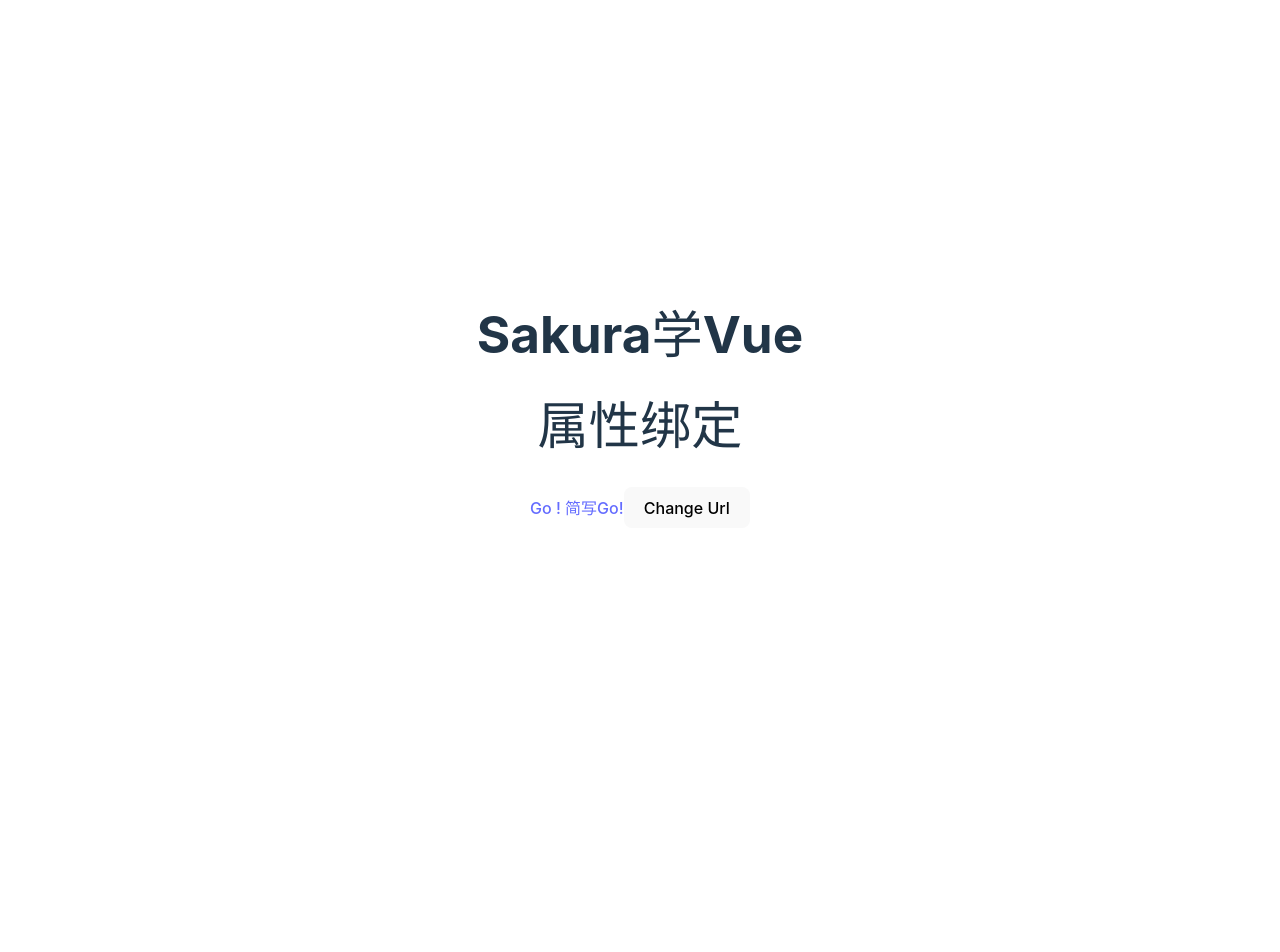
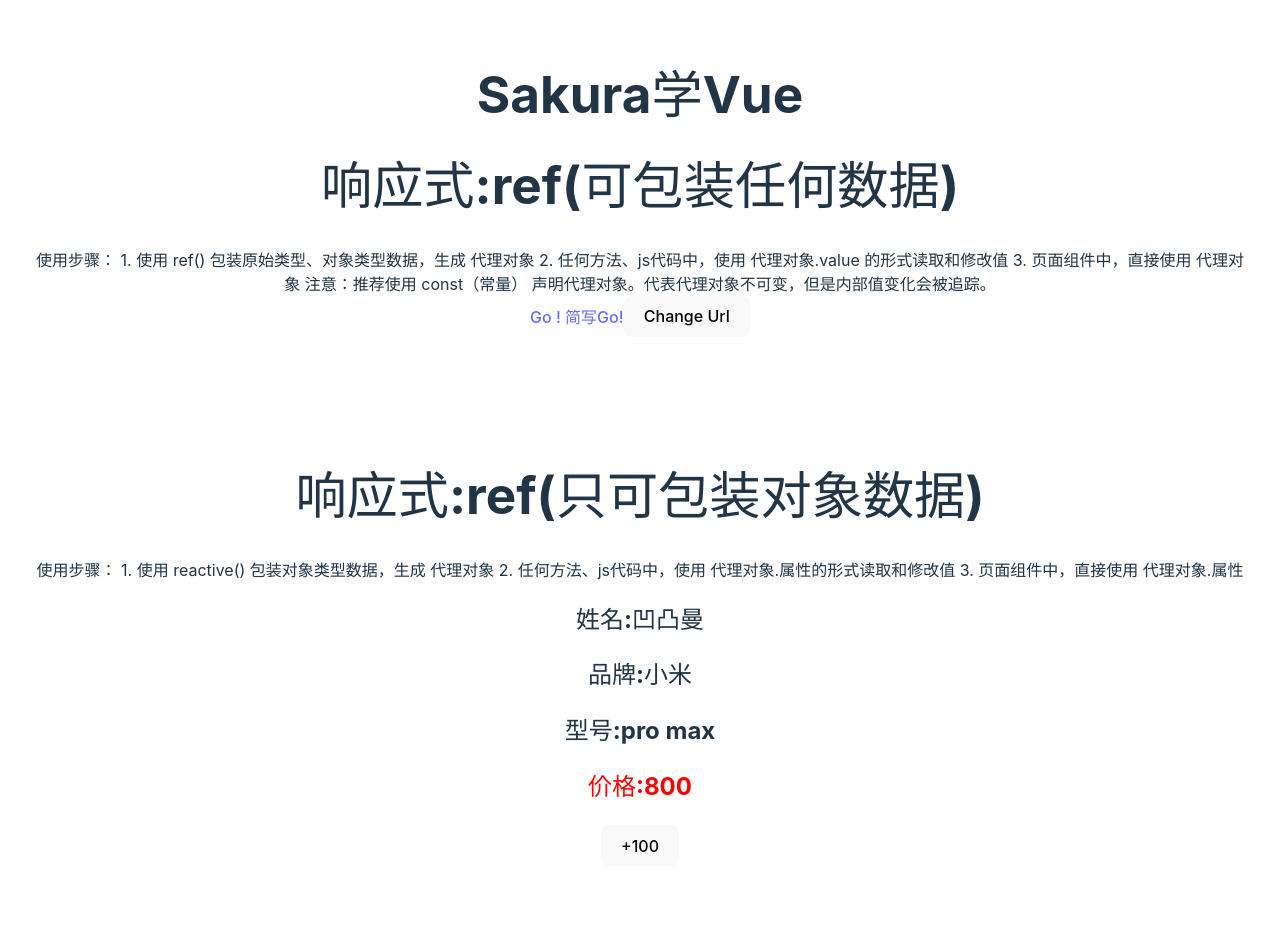
Before and after one commit to yzhisheng/4hLearnFrontEnd, a Vue app in the folder Vue3/vue-demo/: page / in a window 1280 px wide. Shown: the top 952 px of the page. Before the commit the page ends 800 px from the top, so only its background shows below. Built offline with nearby package versions, Linux system fonts and the light colour scheme.

Commit message:
响应式ref()和reactive()

```diff
--- a/Vue3/vue-demo/src/App.vue
+++ b/Vue3/vue-demo/src/App.vue
@@ -2,13 +2,15 @@
 import ChaZhi from './components/1.插值表达式.vue'
 import ZhiLing from './components/2.指令.vue'
 import BangDing from './components/3.属性绑定.vue'
+import Xiangying from './components/4.响应式.vue'
 </script>
 
 <template>
   <h1>Sakura学Vue</h1>
   <!-- <ChaZhi /> -->
   <!-- <ZhiLing /> -->
-  <BangDing />
+  <!-- <BangDing /> -->
+  <Xiangying />
 </template>
 
 <style scoped></style>
--- /dev/null
+++ b/Vue3/vue-demo/src/components/4.响应式.vue
@@ -0,0 +1,74 @@
+<script setup>
+import { reactive, ref } from 'vue';
+
+
+let name = '凹凸曼'
+
+const car = reactive({
+    brand: '小米',
+    version: 'pro max',
+    price: 800
+})
+
+let msg = `<p style='color: red'> hello world!</p>`
+
+const url = ref("https://www.baidu.com")
+
+function changeUrl() {
+    url.value = "https://www.4399.com"
+    alert('url已修改为:' + url.value)
+}
+
+function addPrice() {
+    car.price += 100;
+}
+</script>
+
+
+<template>
+    <!-- 使用步骤：
+    1. 使用 ref() 包装原始类型、对象类型数据，生成 代理对象
+    2. 任何方法、js代码中，使用 代理对象.value 的形式读取和修改值
+    3. 页面组件中，直接使用 代理对象
+    注意：推荐使用 const（常量） 声明代理对象。代表代理对象不可变，但是内部值变化会被追踪。 -->
+    <h1>响应式:ref(可包装任何数据)</h1>
+    <div>使用步骤：
+        1. 使用 ref() 包装原始类型、对象类型数据，生成 代理对象
+        2. 任何方法、js代码中，使用 代理对象.value 的形式读取和修改值
+        3. 页面组件中，直接使用 代理对象
+        注意：推荐使用 const（常量） 声明代理对象。代表代理对象不可变，但是内部值变化会被追踪。</div>
+    <a v-bind:herf="url">Go !</a>
+    <!-- 简写形式 -->
+    <a :href="url"> 简写Go!</a>
+    <!-- 此时如果我们想修改变量的值，属性值并不会跟着修改。可以测试下。因为还没有响应式特性 -->
+    <button @click="changeUrl">Change Url</button>
+
+    <br>
+    <br>
+    <br>
+    <br>
+    <br>
+    <!-- 使用步骤：
+    1. 使用 reactive() 包装对象类型数据，生成 代理对象
+    2. 任何方法、js代码中，使用 代理对象.属性的形式读取和修改值
+    3. 页面组件中，直接使用 代理对象.属性 -->
+    <h1>响应式:ref(只可包装对象数据)</h1>
+    <div>使用步骤：
+        1. 使用 reactive() 包装对象类型数据，生成 代理对象
+        2. 任何方法、js代码中，使用 代理对象.属性的形式读取和修改值
+        3. 页面组件中，直接使用 代理对象.属性</div>
+    <h2>姓名:{{ name }}</h2>
+    <h2>品牌:{{ car.brand }}</h2>
+    <h2>型号:{{ car.version }}</h2>
+    <h2 style="color: red;">价格:{{ car.price }}</h2>
+    <button @click="addPrice">+100</button>
+    <br>
+    <br>
+    <br>
+    <br>
+    <h1>总结</h1>
+    <div>基本类型用 ref()，对象类型用 reactive()，ref 要用 .value，reactive直接 . 。页面取值永不变。
+        也可以 ref 一把梭，大不了 天天 .value</div>
+</template>
+
+<style scoped></style>
```
